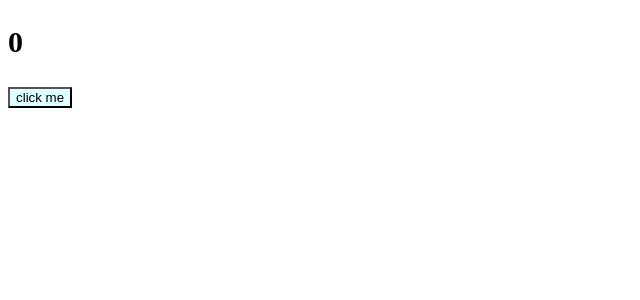
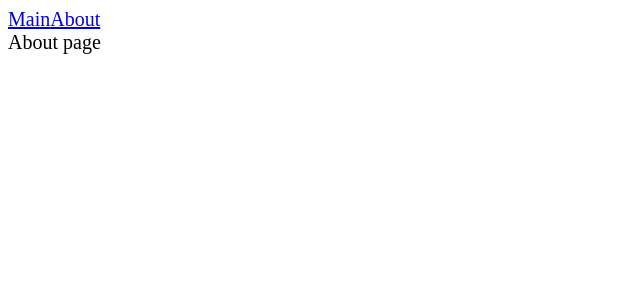
Before and after one commit to VinokurovAlexander/articles, a React app: page /about in a window 1280 px wide. Shown: the top 300 px of the page, without its empty margins (0-640 px from the left). Built offline with nearby package versions, Linux system fonts and the light colour scheme; the HTML template or start-up script is replaced by a standard one.

Commit message:
add routing

```diff
--- a/package.json
+++ b/package.json
@@ -22,6 +22,7 @@
     "@types/node": "^17.0.21",
     "@types/react": "^17.0.39",
     "@types/react-dom": "^17.0.11",
+    "@types/react-router-dom": "^5.3.3",
     "@types/webpack": "^5.28.0",
     "@types/webpack-dev-server": "^4.7.2",
     "css-loader": "^6.6.0",
@@ -39,6 +40,7 @@
   },
   "dependencies": {
     "react": "^17.0.2",
-    "react-dom": "^17.0.2"
+    "react-dom": "^17.0.2",
+    "react-router-dom": "^6.2.1"
   }
 }
--- a/src/App.tsx
+++ b/src/App.tsx
@@ -1,8 +1,22 @@
 import React from 'react';
-import { Counter } from "./components/Counter/Counter";
+import { Route, Routes, NavLink } from "react-router-dom";
+import { AboutPage } from './pages/AboutPage';
+import { MainPage } from "./pages/MainPage";
 
 export const App = () => (
     <div className="app">
-        <Counter />
+        <NavLink to="/">
+            Main
+        </NavLink>
+        <NavLink to="/about">
+            About
+        </NavLink>
+        <React.Suspense fallback={<span>loading...</span>}>
+            <Routes>
+                <Route path="/" element={<MainPage />} />
+                <Route path="/about" element={<AboutPage />} />
+            </Routes>
+        </React.Suspense>
+
     </div>
 )
--- a/src/index.tsx
+++ b/src/index.tsx
@@ -1,5 +1,7 @@
 import { render } from 'react-dom';
 import { App } from './App';
+import {BrowserRouter} from "react-router-dom";
 import './index.scss';
 
-render(<App />, document.getElementById('root'))
+
+render(<BrowserRouter><App /></BrowserRouter>, document.getElementById('root'))
--- /dev/null
+++ b/src/pages/AboutPage/AboutPage.tsx
@@ -0,0 +1,7 @@
+const AboutPage = () => (
+    <div>
+        About page
+    </div>
+)
+
+export default AboutPage;
--- /dev/null
+++ b/src/pages/AboutPage/index.ts
@@ -0,0 +1,3 @@
+import { lazy } from "react";
+
+export const AboutPage = lazy(() => import('./AboutPage'));
--- /dev/null
+++ b/src/pages/MainPage/MainPage.tsx
@@ -0,0 +1,7 @@
+const MainPage = () => (
+    <div>
+        Main page
+    </div>
+)
+
+export default MainPage;
--- /dev/null
+++ b/src/pages/MainPage/index.tsx
@@ -0,0 +1,3 @@
+import { lazy } from "react";
+
+export const MainPage = lazy(() => import('./MainPage'))
```
Also changed, not shown: 2 other files (tests, documents, lock files or other folders).
